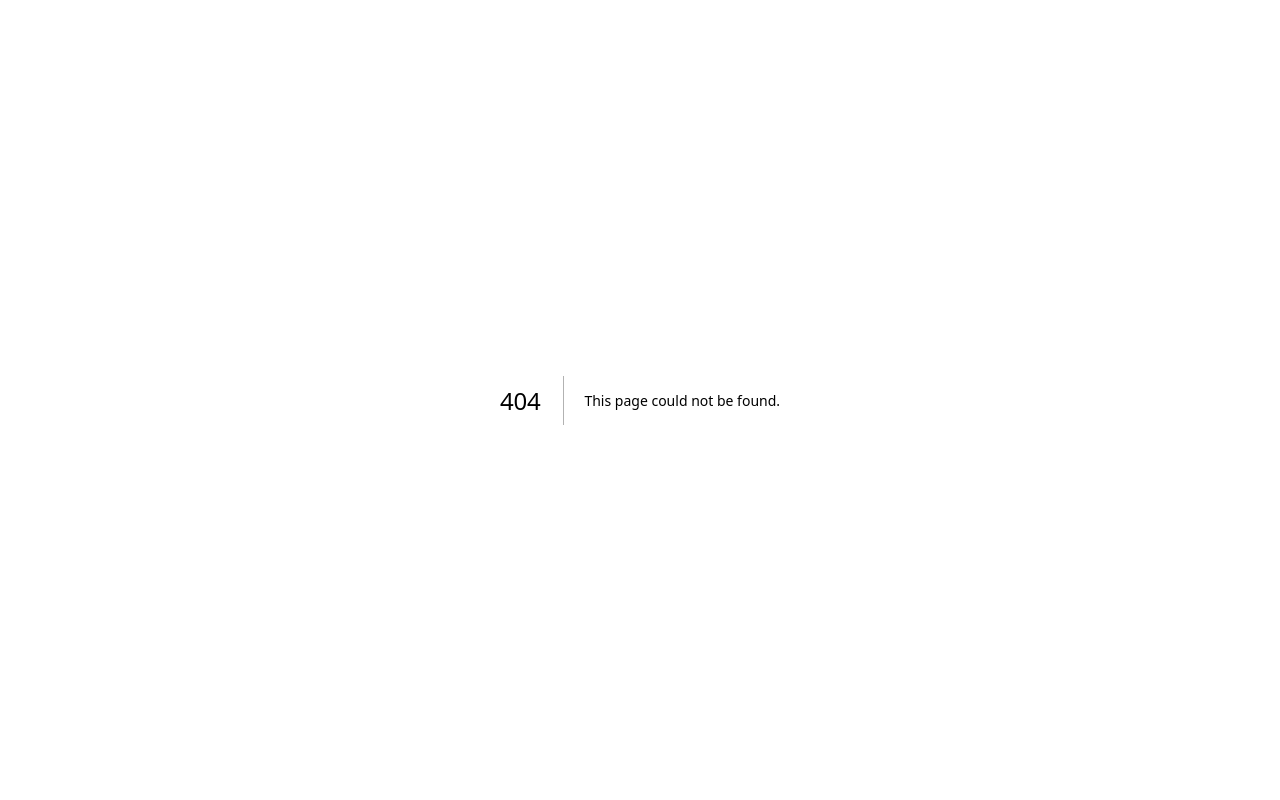
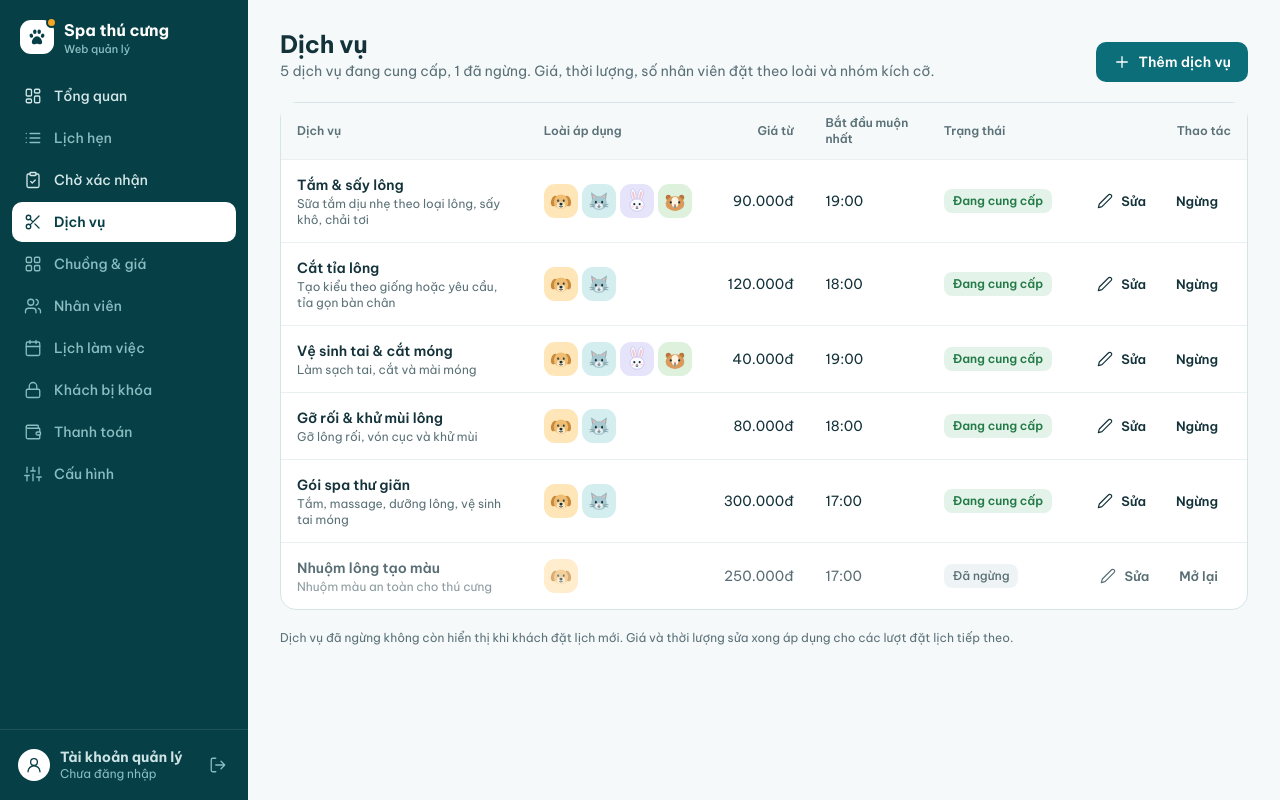
Before and after one commit to dl1803/pet-spa-management, a Next.js app in the folder frontend/manager-web/: page /dich-vu in a window 1280 px wide. Before the commit this address had no page. Built offline with nearby package versions, Linux system fonts and the light colour scheme.

Commit message:
feat: dựng màn hình quản lý dịch vụ

```diff
--- /dev/null
+++ b/frontend/manager-web/app/(main)/dich-vu/page.tsx
@@ -0,0 +1,5 @@
+import { ServicesScreen } from "@/features/services/screens/services-screen";
+
+export default function Page() {
+  return <ServicesScreen />;
+}
--- a/frontend/manager-web/components/layout/sidebar-nav.tsx
+++ b/frontend/manager-web/components/layout/sidebar-nav.tsx
@@ -16,7 +16,7 @@ const NAV_ITEMS: NavItem[] = [
   { href: ROUTES.dashboard, label: "Tổng quan", icon: "dashboard", available: true },
   { href: ROUTES.appointments, label: "Lịch hẹn", icon: "list" },
   { href: ROUTES.pending, label: "Chờ xác nhận", icon: "clipboard", available: true },
-  { href: ROUTES.services, label: "Dịch vụ", icon: "scissors" },
+  { href: ROUTES.services, label: "Dịch vụ", icon: "scissors", available: true },
   { href: ROUTES.cages, label: "Chuồng & giá", icon: "grid" },
   { href: ROUTES.staff, label: "Nhân viên", icon: "users" },
   { href: ROUTES.workShifts, label: "Lịch làm việc", icon: "calendar" },
--- /dev/null
+++ b/frontend/manager-web/features/services/components/service-table.tsx
@@ -0,0 +1,87 @@
+import { Icon } from "@/components/icons";
+import { PetAvatar } from "@/components/domain/pet-avatar";
+import { Button } from "@/components/ui/button";
+import { Card } from "@/components/ui/card";
+import { Tag } from "@/components/ui/tag";
+import { formatMoney } from "@/lib/format";
+import type { Service } from "@/lib/api/types";
+import { SPECIES_LABELS } from "@/lib/labels";
+import { getMinPrice, getPricingSpecies } from "../forms";
+
+type ServiceTableProps = {
+  services: Service[];
+  onEdit: (service: Service) => void;
+  onStop: (service: Service) => void;
+  onReopen: (service: Service) => void;
+};
+
+const headerClass = "px-4 py-3 text-left text-xs font-semibold text-muted";
+
+// MW-06 vùng 2 – Bảng dịch vụ (UI-Screens.md).
+export function ServiceTable({ services, onEdit, onStop, onReopen }: ServiceTableProps) {
+  return (
+    <Card>
+      <div className="overflow-x-auto">
+        <table className="w-full min-w-[820px] border-collapse">
+          <thead className="bg-mist">
+            <tr>
+              <th scope="col" className={headerClass}>Dịch vụ</th>
+              <th scope="col" className={headerClass}>Loài áp dụng</th>
+              <th scope="col" className={`${headerClass} text-right`}>Giá từ</th>
+              <th scope="col" className={headerClass}>Bắt đầu muộn nhất</th>
+              <th scope="col" className={headerClass}>Trạng thái</th>
+              <th scope="col" className={`${headerClass} text-right`}>Thao tác</th>
+            </tr>
+          </thead>
+          <tbody>
+            {services.map((service) => {
+              const minPrice = getMinPrice(service.pricing);
+              const speciesList = getPricingSpecies(service.pricing);
+              return (
+                <tr key={service.serviceId} className={`border-t border-line-soft align-middle ${service.isActive ? "" : "opacity-70"}`}>
+                  <td className="px-4 py-3.5">
+                    <div className="font-semibold">{service.name}</div>
+                    {service.description && <div className="text-xs text-muted">{service.description}</div>}
+                  </td>
+                  <td className="px-4 py-3.5">
+                    <div
+                      role="img"
+                      aria-label={speciesList.map((species) => SPECIES_LABELS[species]).join(", ")}
+                      className="flex gap-1"
+                    >
+                      {speciesList.map((species) => (
+                        <PetAvatar key={species} species={species} size="sm" />
+                      ))}
+                    </div>
+                  </td>
+                  <td className="px-4 py-3.5 text-right tabular-nums">{minPrice === null ? "–" : formatMoney(minPrice)}</td>
+                  <td className="px-4 py-3.5 tabular-nums">{service.latestStartTime}</td>
+                  <td className="px-4 py-3.5">
+                    {service.isActive ? <Tag tone="ok">Đang cung cấp</Tag> : <Tag tone="default">Đã ngừng</Tag>}
+                  </td>
+                  <td className="px-4 py-3.5">
+                    <div className="flex justify-end gap-1">
+                      <Button variant="ghost" size="sm" aria-label={`Sửa dịch vụ ${service.name}`} onClick={() => onEdit(service)}>
+                        <Icon name="edit" className="size-4" />
+                        Sửa
+                      </Button>
+                      {service.isActive ? (
+                        <Button variant="ghost" size="sm" aria-label={`Ngừng dịch vụ ${service.name}`} onClick={() => onStop(service)}>
+                          Ngừng
+                        </Button>
+                      ) : (
+                        <Button variant="ghost" size="sm" aria-label={`Mở lại dịch vụ ${service.name}`} onClick={() => onReopen(service)}>
+                          Mở lại
+                        </Button>
+                      )}
+                    </div>
+                  </td>
+                </tr>
+              );
+            })}
+          </tbody>
+        </table>
+      </div>
+    </Card>
+  );
+}
--- /dev/null
+++ b/frontend/manager-web/features/services/screens/services-screen.tsx
@@ -0,0 +1,110 @@
+"use client";
+
+import { useState } from "react";
+import { Icon } from "@/components/icons";
+import { useToast } from "@/components/feedback/toast";
+import { Button } from "@/components/ui/button";
+import { ConfirmDialog } from "@/components/ui/confirm-dialog";
+import { Drawer } from "@/components/ui/drawer";
+import type { Service, ServiceRequest } from "@/lib/api/types";
+import { ServiceForm } from "../components/service-form";
+import { ServiceTable } from "../components/service-table";
+import { countServices } from "../forms";
+import { MOCK_SERVICES, MOCK_SLOT_TIMES, buildMockService } from "../mock-data";
+
+type DrawerState = { mode: "create" } | { mode: "edit"; service: Service } | null;
+
+// MW-06 – Danh mục dịch vụ. Dữ liệu mô phỏng giữ trong state của màn hình; thay bằng TanStack Query khi nối API.
+export function ServicesScreen() {
+  const { showSuccess } = useToast();
+  const [services, setServices] = useState<Service[]>(MOCK_SERVICES);
+  const [drawer, setDrawer] = useState<DrawerState>(null);
+  const [stopping, setStopping] = useState<Service | null>(null);
+
+  const { active, inactive } = countServices(services);
+
+  function handleSave(request: ServiceRequest) {
+    if (drawer?.mode === "edit") {
+      const { serviceId, isActive } = drawer.service;
+      const updated = buildMockService(request, { serviceId, isActive });
+      setServices((current) => current.map((item) => (item.serviceId === serviceId ? updated : item)));
+    } else {
+      // Chạy trong sự kiện, không chạy lúc render (Cache Components không cho giá trị ngẫu nhiên khi render).
+      const created = buildMockService(request, { serviceId: crypto.randomUUID(), isActive: true });
+      setServices((current) => [...current, created]);
+    }
+    setDrawer(null);
+    showSuccess(`Đã lưu dịch vụ ${request.name}`);
+  }
+
+  function handleSetActive(serviceId: string, isActive: boolean) {
+    setServices((current) => current.map((item) => (item.serviceId === serviceId ? { ...item, isActive } : item)));
+  }
+
+  function handleConfirmStop() {
+    if (!stopping) return;
+    handleSetActive(stopping.serviceId, false);
+    setStopping(null);
+    showSuccess("Đã ngừng cung cấp dịch vụ");
+  }
+
+  function handleReopen(service: Service) {
+    handleSetActive(service.serviceId, true);
+    showSuccess(`Đã mở lại ${service.name}`);
+  }
+
+  return (
+    <div className="flex flex-col gap-5">
+      <div className="flex flex-wrap items-end justify-between gap-4">
+        <div>
+          <h1>Dịch vụ</h1>
+          <p className="text-muted">
+            {active} dịch vụ đang cung cấp, {inactive} đã ngừng. Giá, thời lượng, số nhân viên đặt theo loài và nhóm kích cỡ.
+          </p>
+        </div>
+        <Button onClick={() => setDrawer({ mode: "create" })}>
+          <Icon name="plus" className="size-[18px]" />
+          Thêm dịch vụ
+        </Button>
+      </div>
+
+      <ServiceTable
+        services={services}
+        onEdit={(service) => setDrawer({ mode: "edit", service })}
+        onStop={setStopping}
+        onReopen={handleReopen}
+      />
+
+      <p className="text-xs text-muted">
+        Dịch vụ đã ngừng không còn hiển thị khi khách đặt lịch mới. Giá và thời lượng sửa xong áp dụng cho các lượt đặt lịch tiếp theo.
+      </p>
+
+      {drawer && (
+        <Drawer
+          title={drawer.mode === "edit" ? `Sửa dịch vụ: ${drawer.service.name}` : "Thêm dịch vụ"}
+          onClose={() => setDrawer(null)}
+        >
+          <ServiceForm
+            service={drawer.mode === "edit" ? drawer.service : undefined}
+            slotTimes={MOCK_SLOT_TIMES}
+            onSubmit={handleSave}
+            onCancel={() => setDrawer(null)}
+          />
+        </Drawer>
+      )}
+
+      {stopping && (
+        <ConfirmDialog
+          icon="ban"
+          title="Ngừng cung cấp dịch vụ này?"
+          description="Bạn có thể mở lại bất cứ lúc nào."
+          confirmLabel="Ngừng cung cấp"
+          onConfirm={handleConfirmStop}
+          onCancel={() => setStopping(null)}
+        >
+          <p>Dịch vụ sẽ không còn hiển thị khi khách hàng và lễ tân đặt lịch mới.</p>
+        </ConfirmDialog>
+      )}
+    </div>
+  );
+}
--- a/frontend/manager-web/package.json
+++ b/frontend/manager-web/package.json
@@ -7,7 +7,7 @@
     "build": "next build",
     "start": "next start",
     "lint": "eslint",
-    "test": "node --import ./tests/register.mjs --test tests/infrastructure.test.mjs tests/staff-selection.test.mjs tests/staff-assignment-panel.test.mjs tests/service-forms.test.mjs tests/service-form.test.mjs",
+    "test": "node --import ./tests/register.mjs --test tests/infrastructure.test.mjs tests/staff-selection.test.mjs tests/staff-assignment-panel.test.mjs tests/service-forms.test.mjs tests/service-form.test.mjs tests/service-screen.test.mjs",
     "test:smoke": "node --test tests/shell.test.mjs",
     "test:contract": "node --import ./tests/register.mjs --test ../../tests/manager-web-contract.test.mjs"
   },
```
Also changed, not shown: 2 other files (tests, documents, lock files or other folders).
